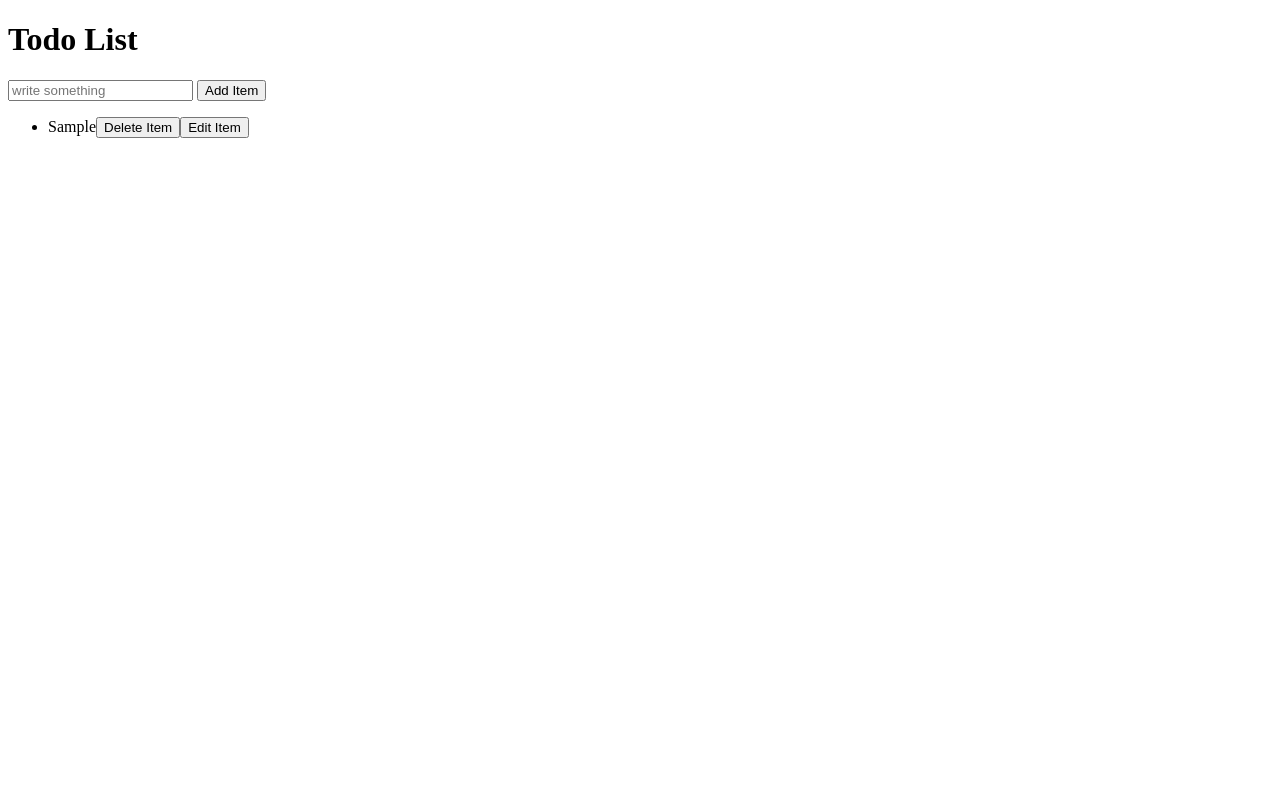
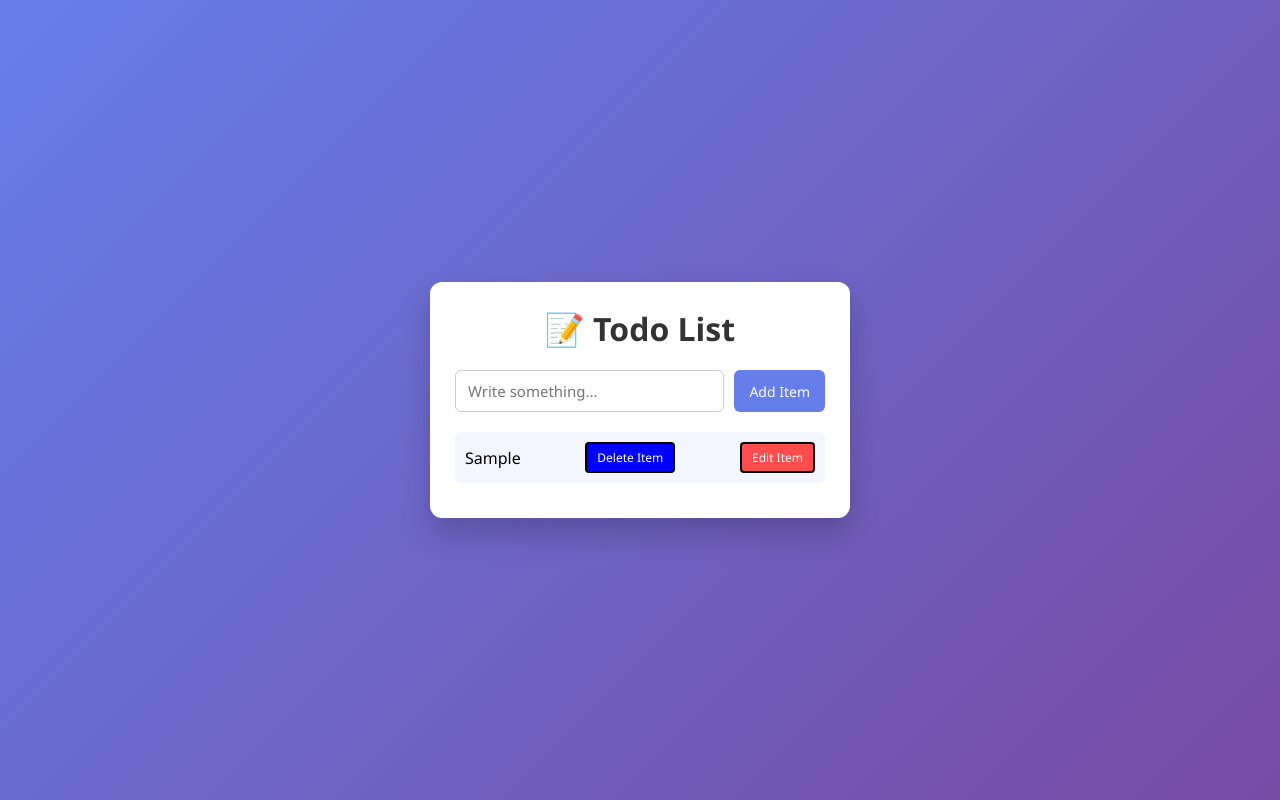
Before and after one commit to AzizullahCodes/javascriptTasks, a plain HTML site: page todolist/index.html in a window 1280 px wide. Both pictures are taken after typing "Sample" into the empty fields and a click on the button "Add Item". Drawn offline with Linux system fonts and the light colour scheme.

Commit message:
style is not completed

```diff
--- a/todolist/index.html
+++ b/todolist/index.html
@@ -1,4 +1,4 @@
-<!DOCTYPE html>
+<!-- <!DOCTYPE html>
 <html lang="en">
 <head>
     <meta charset="UTF-8">
@@ -15,4 +15,29 @@
 
     <script src="app.js"></script>
 </body>
+</html> -->
+
+<!DOCTYPE html>
+<html lang="en">
+<head>
+    <meta charset="UTF-8">
+    <meta name="viewport" content="width=device-width, initial-scale=1.0">
+    <title>Todo List</title>
+    <link rel="stylesheet" href="style.css">
+</head>
+<body>
+
+    <div class="todo-container">
+        <h1>📝 Todo List</h1>
+
+        <div class="input-box">
+            <input type="text" id="todoInput" placeholder="Write something...">
+            <button onclick="addItem()" id="button">Add Item</button>
+        </div>
+
+        <ul id="result"></ul>
+    </div>
+
+    <script src="app.js"></script>
+</body>
 </html>
--- /dev/null
+++ b/todolist/style.css
@@ -0,0 +1,103 @@
+* {
+    margin: 0;
+    padding: 0;
+    box-sizing: border-box;
+    font-family: 'Segoe UI', sans-serif;
+}
+
+body {
+    min-height: 100vh;
+    background: linear-gradient(135deg, #667eea, #764ba2);
+    display: flex;
+    justify-content: center;
+    align-items: center;
+}
+
+.todo-container {
+    background: #fff;
+    width: 100%;
+    max-width: 420px;
+    padding: 25px;
+    border-radius: 12px;
+    box-shadow: 0 15px 30px rgba(0,0,0,0.2);
+}
+
+.todo-container h1 {
+    text-align: center;
+    margin-bottom: 20px;
+    color: #333;
+}
+
+.input-box {
+    display: flex;
+    gap: 10px;
+    margin-bottom: 20px;
+}
+
+.input-box input {
+    flex: 1;
+    padding: 10px 12px;
+    border-radius: 6px;
+    border: 1px solid #ccc;
+    outline: none;
+    font-size: 15px;
+}
+
+.input-box input:focus {
+    border-color: #667eea;
+}
+
+.input-box button {
+    padding: 10px 15px;
+    border: none;
+    background: #667eea;
+    color: white;
+    border-radius: 6px;
+    cursor: pointer;
+    font-size: 14px;
+}
+
+.input-box button:hover {
+    background: #556cd6;
+}
+
+#result {
+    list-style: none;
+}
+
+#result li {
+    background: #f4f6ff;
+    padding: 10px;
+    border-radius: 6px;
+    margin-bottom: 10px;
+    display: flex;
+    justify-content: space-between;
+    align-items: center;
+    /* gap: 5px; */
+    flex-wrap: wrap;
+}
+
+#result li button {
+    border:2px solid black;
+    padding: 5px 10px;
+    background: blue;
+    color: white;
+    border-radius: 4px;
+    cursor: pointer;
+    font-size: 12px;
+    margin-left: -14px;
+}
+
+#result li button:nth-child(2) {
+    background: #ff4d4d;
+    color: white;
+}
+
+#result li button:nth-child(3) {
+    background: #4caf50;
+    color: white;
+}
+
+#result li button:hover {
+    opacity: 0.9;
+}
```
